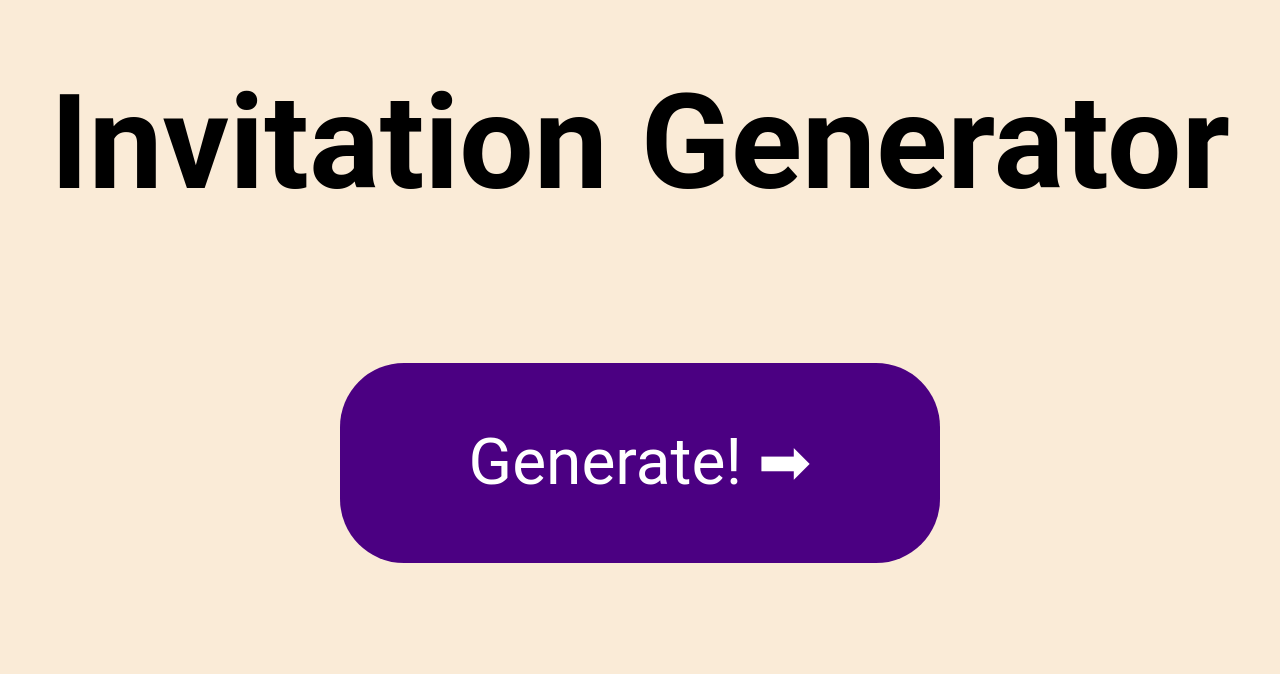
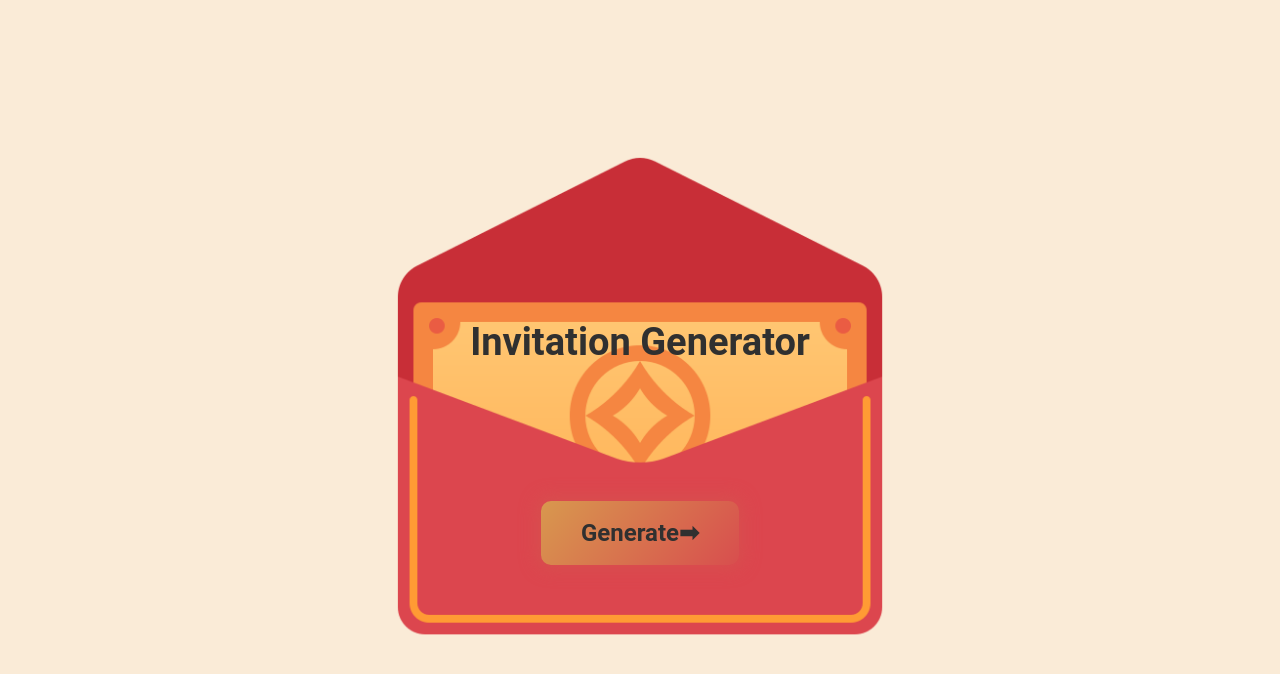
Before and after one commit to dimamik/Invitation_Generator, a React (Create React App) app in the folder igen/: page / in a window 1280 px wide. Shown: the top 674 px of the page. Built offline with nearby package versions, Linux system fonts and the light colour scheme.

Commit message:
home page finished

```diff
--- a/igen/src/pages/form.jsx
+++ b/igen/src/pages/form.jsx
@@ -10,7 +10,7 @@ const Form = () => {
   const [title, setTitle] = useState('');
   const [descr, setDescr] = useState('');
 
-
+  console.log(title);
   return (
 <>
       <h1>Create your Invitation!</h1>
@@ -24,7 +24,7 @@ const Form = () => {
     >
       <UserInput label="Title" title={title} setTitle={setTitle}/>
       <Option/>
-      <UserInput label="Descr" title={descr} setTitle={setDescr} />
+      <UserInput label="Descr" descr={descr} setDescr={setDescr} />
       <FileChooser/>
       </Box></>
   )
--- a/igen/src/pages/home.jsx
+++ b/igen/src/pages/home.jsx
@@ -1,43 +1,110 @@
 import { useNavigate } from 'react-router-dom';
 import styled from 'styled-components';
+import { keyframes } from 'styled-components'
 
+import envelope from '../assets/envelope.png'
 
 const Container = styled.div`
-  height: 80%;
   display: flex;
   flex-direction: column;
-  justify-content: space-around;
   align-items: center;
+  justify-content: center;
   font-family: Ubuntu, Roboto, sans-serif;
-  font-size: 64px;
+  font-size: 24px;
+  height: 100%;
 `;
 
+const Content = styled.div`
+  width: 500px;
+  margin: 0 auto;
+  height: 410px;
+  display: flex;
+  flex-direction: column;
+  align-items: center;
+  justify-content: flex-end;
+  margin: 0 0 80px 0;
+`;
+
+const Img = styled.div`
+  background-image: url('${envelope}');
+  background-position: center;
+  background-size: cover;
+  background-repeat: no-repeat;
+`;
+
+const wobbleTop = keyframes`16.65% {
+  transform: skew(-12deg);
+}
+
+33.3% {
+  transform: skew(10deg);
+}
+
+49.95% {
+  transform: skew(-6deg);
+}
+
+66.6% {
+  transform: skew(4deg);
+}
+
+83.25% {
+  transform: skew(-2deg);
+}
+
+100% {
+  transform: skew(0);
+}`
+
 const Button = styled.div`
-  background-color: indigo;
-  border-radius: 1em;
+transform-origin: 0 100%;
+-webkit-tap-highlight-color: rgba(0, 0, 0, 0);
+transform: translateZ(0);
+box-shadow: 0 0 1px rgba(0, 0, 0, 0);
+width: max-content;
+
         display: flex;
         justify-content: center;
         align-items: center;
-  height: 200px;
-  width: 600px;
-  color: white;
+        background: #f1f1f1;
+        border-radius: 10px;
+        padding: 20px 40px;
+        overflow: hidden;
+        position: relative;
+        transition: all 350ms ease-out;
+        background-image: linear-gradient(130deg, #d8984e, #d84e4e);
+        box-shadow: 0px 0px 16px 5px #d84e4e;
         cursor: pointer;
-  &:hover {
-    opacity: 0.7;
-  }
+        color: #303030;
+        font-weight: 700;
+
+
+        &:hover,
+        &:focus {
+          animation-name: ${wobbleTop};
+          animation-duration: 1s;
+          animation-timing-function: ease-in-out;
+          animation-iteration-count: 1;
+          transition: all 350ms ease-out;
 `;
 
 const Title = styled.h1`
   font-weight: 600;
-  font-size: 132px;
+  font-size: 38px;
+  margin: 0 0 140px 0;
+  color: #303030;
 `;
 
 const Home = () => {
   const navigate = useNavigate();
   return (
     <Container>
+      <Img>
+        <Content>
           <Title>Invitation Generator</Title>
-      <Button onClick={() => navigate('/form')}>Generate! ➡</Button>
+          <Button onClick={() => navigate('/form')}>Generate➡</Button>
+        </Content>
+      </Img>
     </Container>
   );
 };
```
Also changed, not shown: igen/src/assets/envelope.png (added). Lines whose indentation alone changed are shown as unchanged.
